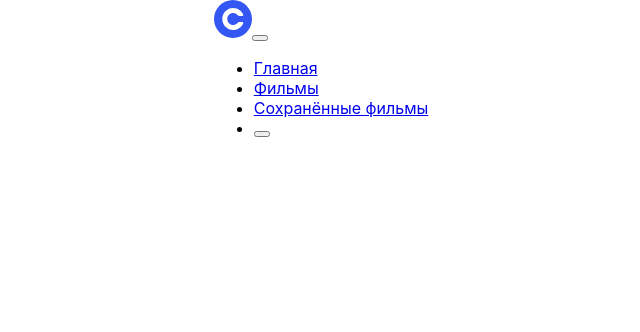
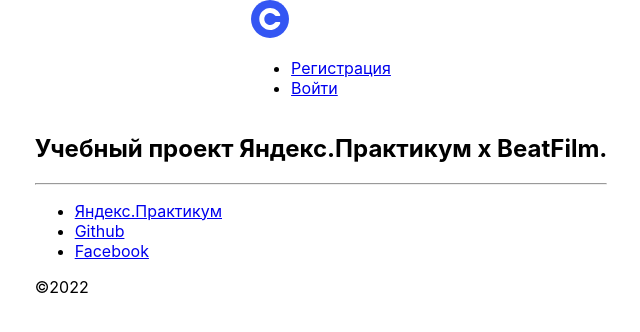
Before and after one commit to evamoer/movies-explorer-frontend, a React app: page /signup in a window 1280 px wide. Shown: the whole page, without its empty margins (319-959 px from the left). Built offline with nearby package versions, Linux system fonts and the light colour scheme.

Commit message:
add Footer component

```diff
--- a/src/components/App/App.js
+++ b/src/components/App/App.js
@@ -2,6 +2,7 @@
 import {Route, Switch} from "react-router-dom";
 import Header from "../Header/Header";
 import Main from "../Main/Main";
+import Footer from "../Footer/Footer";
 
 const App = () => {
   return (
@@ -29,7 +30,7 @@
           {/*  </Route>*/}
         </Switch>
       </main>
-      {/*<Footer/>*/}
+      <Footer/>
     </>
   );
 }
--- /dev/null
+++ b/src/components/Footer/Footer.css
@@ -0,0 +1,61 @@
+.footer {
+  width: 100%;
+  max-width: 300px;
+  display: flex;
+  flex-direction: column;
+  align-items: center;
+}
+
+.footer__title {
+  margin: 79px 0 21px 0;
+  padding: 0;
+  font-weight: normal;
+  font-size: 12px;
+  line-height: 15px;
+  text-align: center;
+  color: #A0A0A0;
+}
+
+.footer__row {
+  width: 100%;
+  border: none;
+  margin: 0 0 30px 0;
+  height: 1px;
+  background-color: #E8E8E8;
+}
+
+.footer__social-list {
+  list-style: none;
+  margin: 0 0 30px 0;
+  padding: 0;
+  display: flex;
+  flex-direction: column;
+  align-items: center;
+}
+
+.footer__social-item {
+  margin-bottom: 12px;
+  max-height: 15px;
+  display: flex;
+}
+
+.footer__social-item:last-child {
+  margin-bottom: 0;
+}
+
+.footer__social-link {
+  font-weight: normal;
+  font-size: 12px;
+  line-height: 15px;
+  text-decoration: none;
+  color: #000;
+}
+
+.footer__copyright {
+  margin: 0 0 10px 0;
+  padding: 0;
+  font-weight: normal;
+  font-size: 12px;
+  line-height: 15px;
+  color: #A0A0A0;
+}
--- /dev/null
+++ b/src/components/Footer/Footer.jsx
@@ -0,0 +1,24 @@
+import React from 'react';
+
+const Footer = () => {
+  return (
+    <footer className="footer">
+      <h2 className="footer__title">Учебный проект Яндекс.Практикум х BeatFilm.</h2>
+      <hr className="footer__row"></hr>
+      <ul className="footer__social-list">
+        <li className="footer__social-item">
+          <a href="#" className="footer__social-link">Яндекс.Практикум</a>
+        </li>
+        <li className="footer__social-item">
+          <a href="#" className="footer__social-link">Github</a>
+        </li>
+        <li className="footer__social-item">
+          <a href="#" className="footer__social-link">Facebook</a>
+        </li>
+      </ul>
+      <p className="footer__copyright">©2022</p>
+    </footer>
+  );
+};
+
+export default Footer;
--- a/src/components/Header/Header.css
+++ b/src/components/Header/Header.css
@@ -1,8 +1,15 @@
 .header {
   width: 100%;
-  background-color: #DDDEE3;
   display: flex;
   justify-content: center;
+}
+
+.header_type_logged-in {
+  background-color: #FAFAFA;
+}
+
+.header_type_logged-out {
+  background-color: #DDDEE3;
 }
 
 .header__container {
--- a/src/components/Header/Header.jsx
+++ b/src/components/Header/Header.jsx
@@ -3,10 +3,10 @@
 import Navigation from "../Navigation/Navigation";
 
 const Header = () => {
-  const [loggedIn, setLoggedIn] = useState(true);
+  const [loggedIn, setLoggedIn] = useState(false);
 
   return (
-    <header className="header">
+    <header className={`header ${loggedIn? 'header_type_logged-in' : 'header_type_logged-out'}`}>
       <div className="header__container">
         <img src={logopath} alt="Логотип сайта Movies Explorer" className="header__logo"/>
         <Navigation loggedIn={loggedIn}/>
--- a/src/components/Portfolio/Portfolio.jsx
+++ b/src/components/Portfolio/Portfolio.jsx
@@ -6,13 +6,22 @@
       <h2 className="portfolio__title">Портфолио</h2>
       <ul className="portfolio__list">
         <li className="portfolio__item">
-          <a href="#" className="portfolio__link">Статичный сайт</a>
+          <a href="#" className="portfolio__link">
+            <p className="portfolio__website">Статичный сайт</p>
+            <p className="portfolio__arrow">↗</p>
+          </a>
         </li>
         <li className="portfolio__item">
-          <a href="#" className="portfolio__link">Адаптивный сайт сайт</a>
+          <a href="#" className="portfolio__link">
+            <p className="portfolio__website">Адаптивный сайт</p>
+            <p className="portfolio__arrow">↗</p>
+          </a>
         </li>
         <li className="portfolio__item">
-          <a href="#" className="portfolio__link">Одностраничное приложение</a>
+          <a href="#" className="portfolio__link">
+            <p className="portfolio__website">Одностраничное приложение</p>
+            <p className="portfolio__arrow">↗</p>
+          </a>
         </li>
       </ul>
     </section>
--- a/src/index.css
+++ b/src/index.css
@@ -43,3 +43,5 @@
 @import url('./components/AboutMe/AboutMe.css');
 
 @import url('./components/Portfolio/Portfolio.css');
+
+@import url('./components/Footer/Footer.css');
```
Also changed, not shown: src/components/Portfolio/Portfolio.css (+24 -17 lines).
